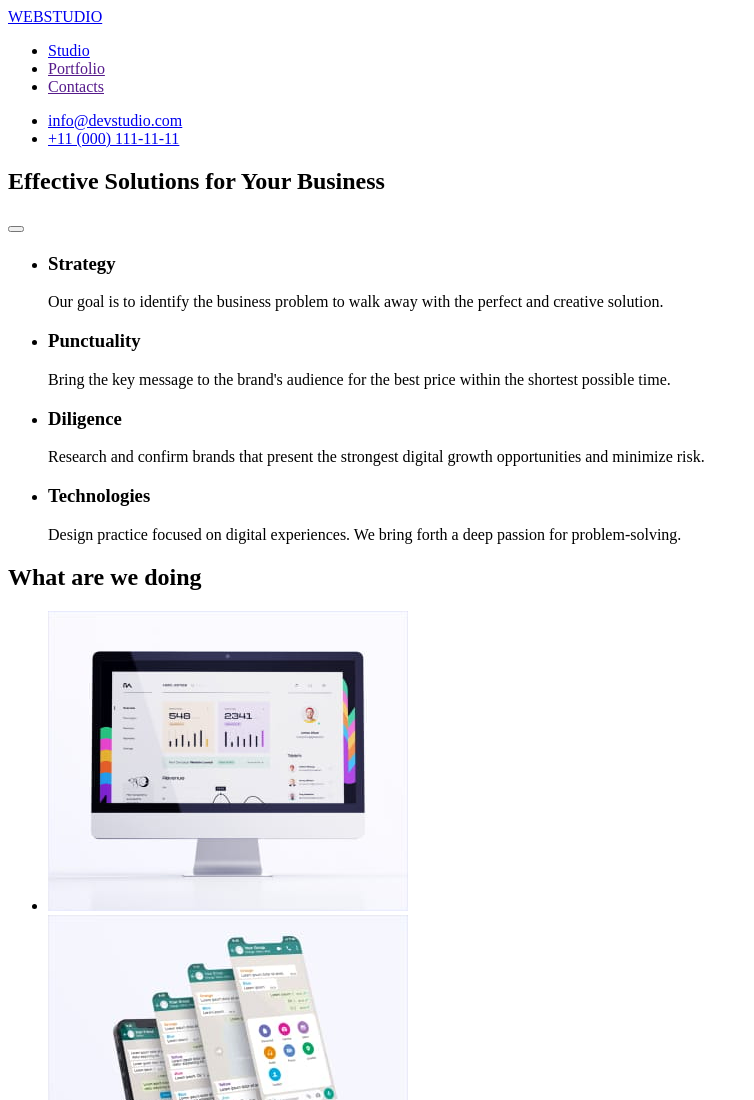
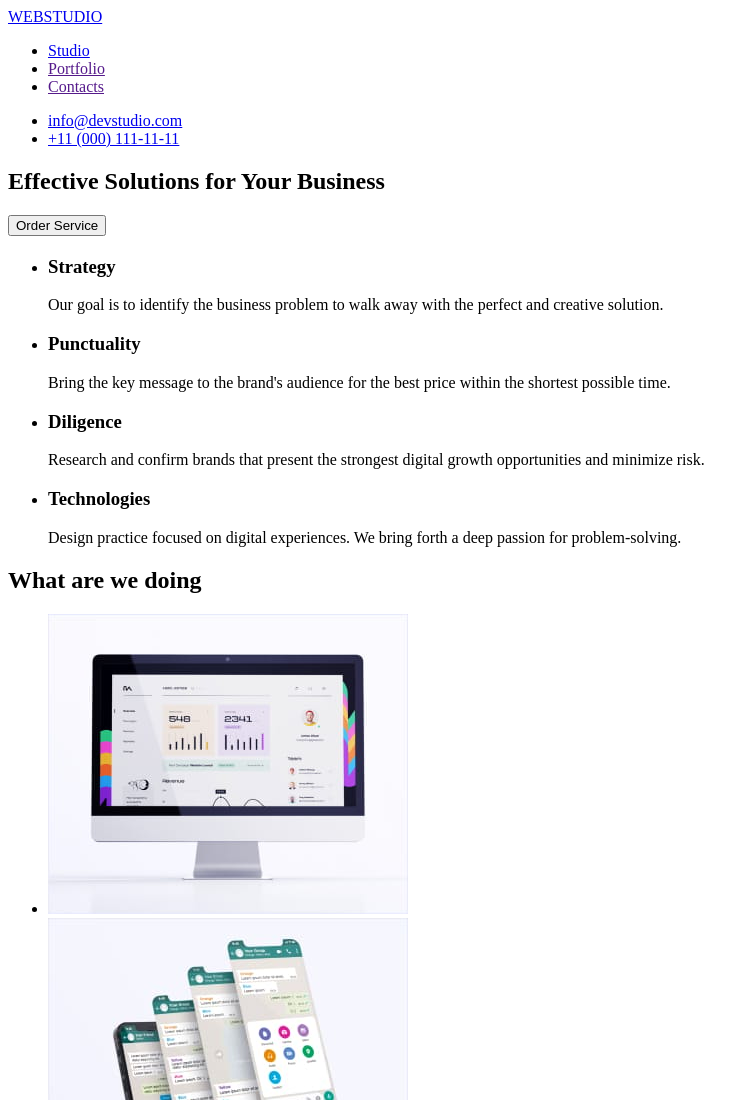
Before and after one commit to YuliaSokolovskaya/goit-markup-hw-01, a plain HTML site: page index.html in a window 1280 px wide. Shown: the top 1100 px of the page, without its empty margins (0-754 px from the left). Drawn offline with Linux system fonts and the light colour scheme.

Commit message:
fixed button

```diff
--- a/index.html
+++ b/index.html
@@ -30,7 +30,7 @@
     <main>
         <section>
             <h1>Effective Solutions for Your Business</h1>
-            <button type="button" value="Order Service">
+            <button type="button">Order Service</button>
         </section>
         <section>
             <h2></h2>
```
